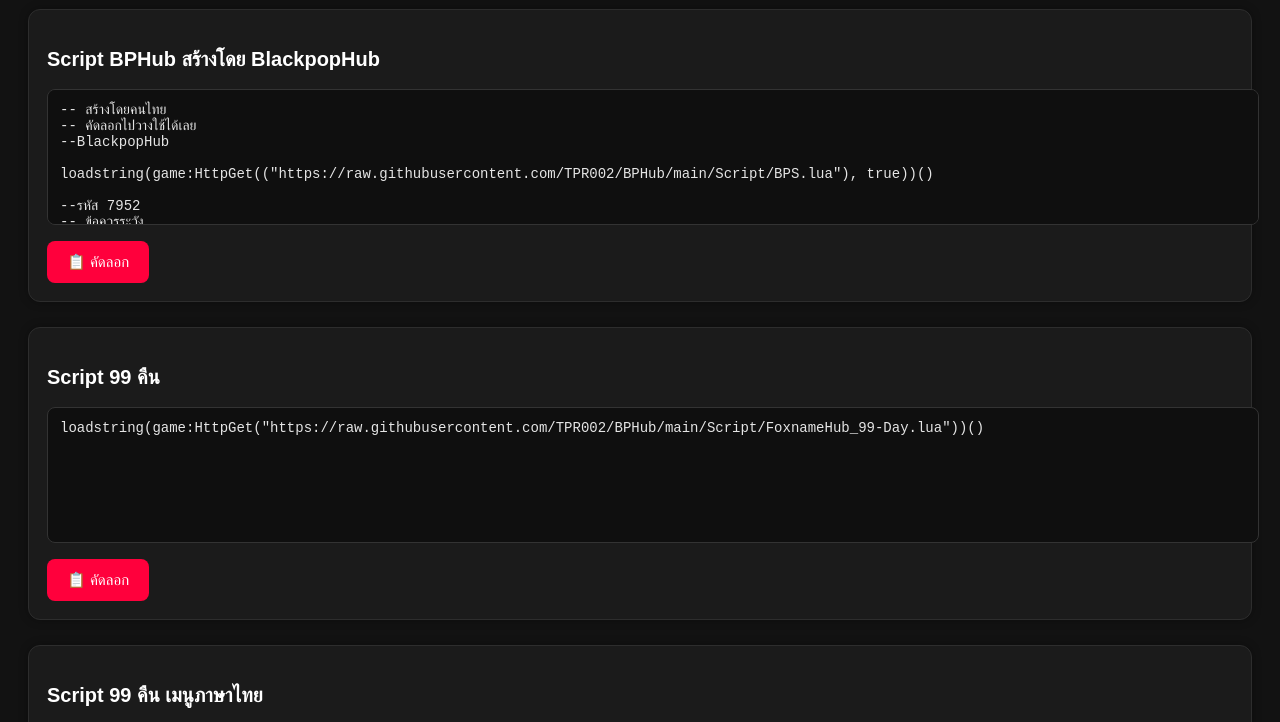
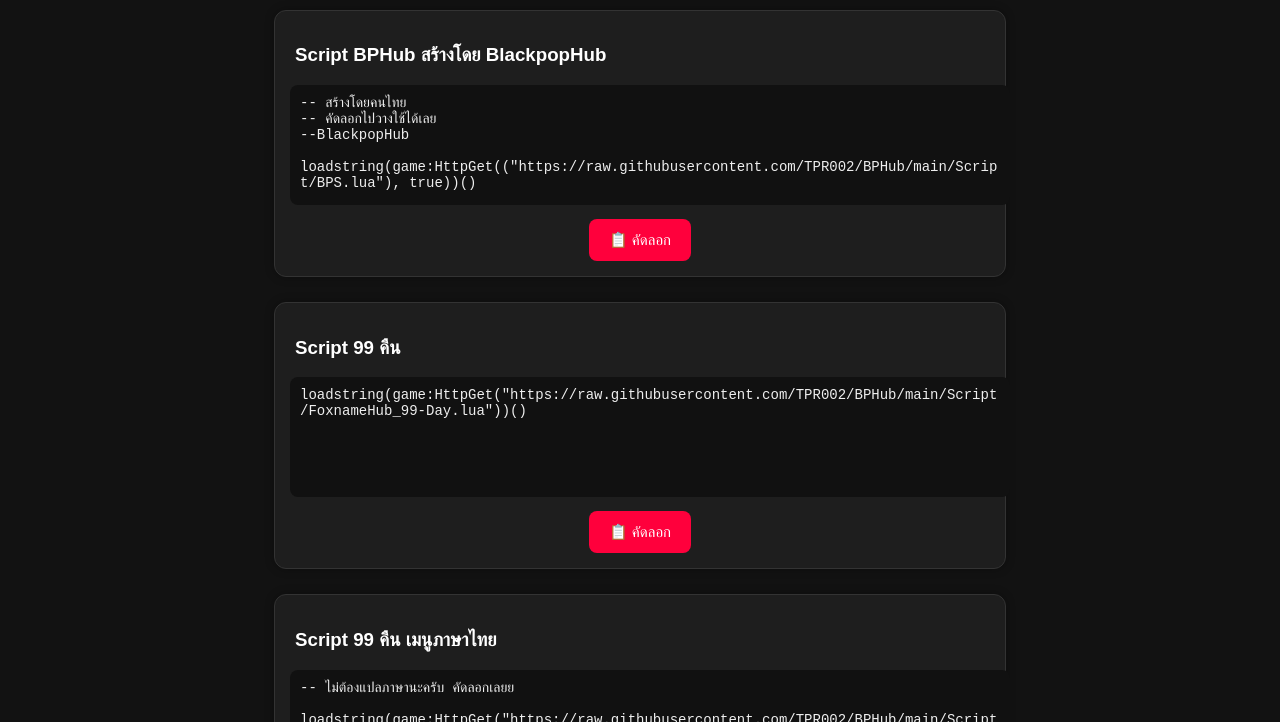
Before and after one commit to TPR002/TPR002.github.io, a plain HTML site: page index.html in a window 1280 px wide. Shown: the part 99-821 px from the top of the page. Drawn offline with Linux system fonts and the light colour scheme.

Commit message:
Update index.html

```diff
--- a/index.html
+++ b/index.html
@@ -11,64 +11,67 @@
         background: #121212;
         color: white;
         padding: 20px;
+        margin: 0;
     }
 
     h2 {
-        font-size: 28px;
+        text-align: center;
+        font-size: 32px;
         margin-bottom: 25px;
     }
 
+    /* กล่องจัดกลาง */
     .box {
-        background: #1b1b1b;
-        padding: 18px;
-        margin-bottom: 25px;
+        background: #1e1e1e;
+        padding: 15px;
+        margin: 0 auto 25px auto;
+        width: 90%;
+        max-width: 700px;
         border-radius: 12px;
-        border: 1px solid #2d2d2d;
+        border: 1px solid #333;
         box-shadow: 0px 0px 10px #00000050;
     }
 
-    .box h3 {
-        margin-bottom: 10px;
-        font-size: 20px;
+    h3 {
+        margin-left: 5px;
     }
 
     textarea {
         width: 100%;
-        height: 110px;
-        padding: 12px;
+        height: 100px;
+        padding: 10px;
         border-radius: 8px;
-        border: 1px solid #333;
+        border: none;
         resize: none;
-        background: #0f0f0f;
-        color: #e5e5e5;
+        background: #111;
+        color: #eee;
         font-size: 14px;
-        margin-top: 8px;
     }
 
+    /* ปุ่มคัดลอก */
     button {
-        margin-top: 12px;
+        margin-top: 10px;
         padding: 12px 20px;
-        background: #ff003c;       /* สีแดง */
+        background: #ff003c;
         color: white;
         border: none;
         border-radius: 8px;
+        cursor: pointer;
         font-size: 15px;
-        cursor: pointer;
-        transition: 0.2s;
-        display: inline-flex;
-        align-items: center;
-        gap: 8px;
+        display: block;
+        margin-left: auto;
+        margin-right: auto;
     }
 
     button:hover {
-        background: #d80032;
+        background: #2563eb;
     }
 
     .msg {
         color: #8bf48a;
         display: none;
-        margin-left: 12px;
-        font-size: 14px;
+        margin-top: 8px;
+        text-align: center;
     }
 </style>
 
@@ -92,16 +95,18 @@
 
 function showMsg(id) {
     const msg = document.getElementById(id + "-msg");
-    msg.style.display = "inline";
+    msg.style.display = "block";
     setTimeout(() => msg.style.display = "none", 1500);
 }
 </script>
+
 </head>
 
 <body>
 
 <h2>Script Roblox</h2>
 
+<!-- ช่อง 1 -->
 <div class="box">
     <h3>Script BPHub สร้างโดย BlackpopHub</h3>
     <textarea id="text1">
@@ -116,18 +121,20 @@
 -- รีตัวเมนูอาจหาย
     </textarea>
     <button onclick="copyFrom('text1')">📋 คัดลอก</button>
-    <span id="text1-msg" class="msg">✔ คัดลอกแล้ว!</span>
+    <div id="text1-msg" class="msg">✔ คัดลอกแล้ว!</div>
 </div>
 
+<!-- ช่อง 2 -->
 <div class="box">
     <h3>Script 99 คืน</h3>
     <textarea id="text2">
 loadstring(game:HttpGet("https://raw.githubusercontent.com/TPR002/BPHub/main/Script/FoxnameHub_99-Day.lua"))()
     </textarea>
     <button onclick="copyFrom('text2')">📋 คัดลอก</button>
-    <span id="text2-msg" class="msg">✔ คัดลอกแล้ว!</span>
+    <div id="text2-msg" class="msg">✔ คัดลอกแล้ว!</div>
 </div>
 
+<!-- ช่อง 3 -->
 <div class="box">
     <h3>Script 99 คืน เมนูภาษาไทย</h3>
     <textarea id="text3">
@@ -138,9 +145,10 @@
 -- ใช้อย่างระมัดระวัง!!
     </textarea>
     <button onclick="copyFrom('text3')">📋 คัดลอก</button>
-    <span id="text3-msg" class="msg">✔ คัดลอกแล้ว!</span>
+    <div id="text3-msg" class="msg">✔ คัดลอกแล้ว!</div>
 </div>
 
+<!-- ช่อง 4 -->
 <div class="box">
     <h3>Script Auto ฟาร์มเพชร 99 คืน</h3>
     <textarea id="text4">
@@ -148,16 +156,17 @@
 --รหัส 7952
     </textarea>
     <button onclick="copyFrom('text4')">📋 คัดลอก</button>
-    <span id="text4-msg" class="msg">✔ คัดลอกแล้ว!</span>
+    <div id="text4-msg" class="msg">✔ คัดลอกแล้ว!</div>
 </div>
 
+<!-- ช่อง 5 -->
 <div class="box">
     <h3>Script ตกปลา</h3>
     <textarea id="text5">
 loadstring(game:HttpGet(("https://raw.githubusercontent.com/TPR002/BPHub/main/Script/BPFS.lua"), true))()
     </textarea>
     <button onclick="copyFrom('text5')">📋 คัดลอก</button>
-    <span id="text5-msg" class="msg">✔ คัดลอกแล้ว!</span>
+    <div id="text5-msg" class="msg">✔ คัดลอกแล้ว!</div>
 </div>
 
 </body>
```
